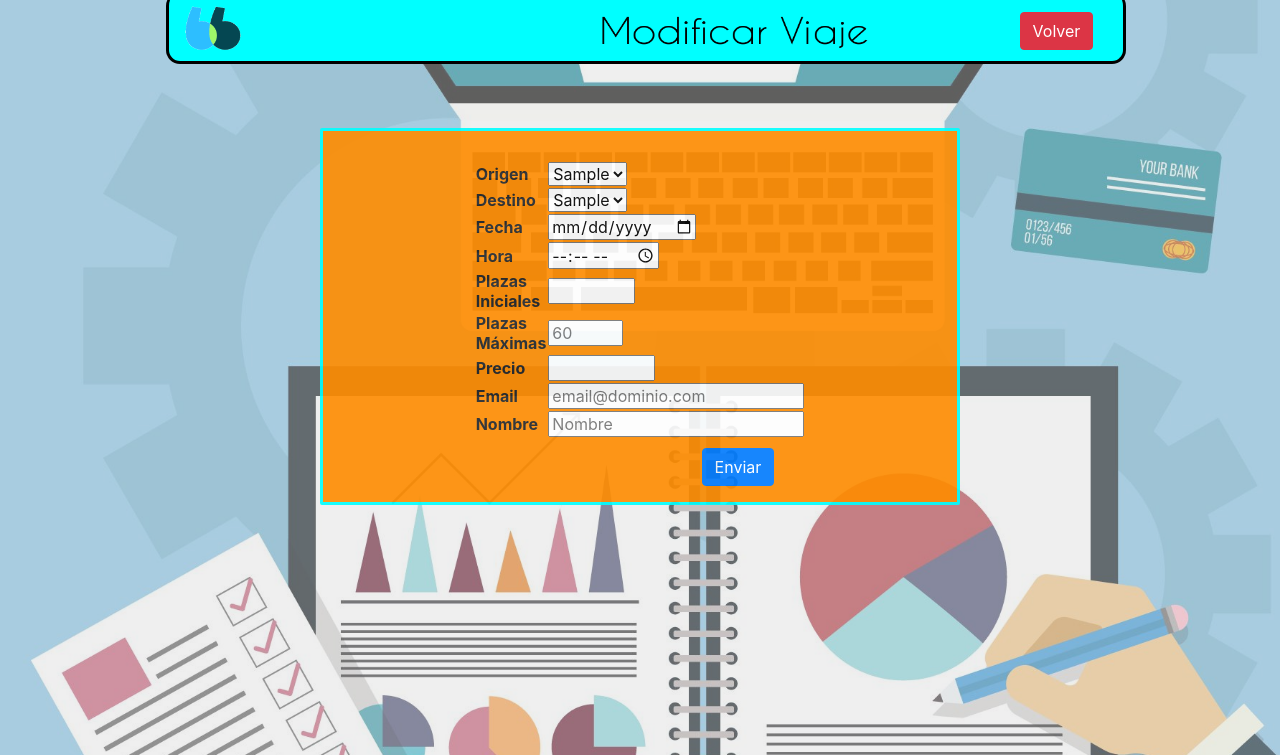
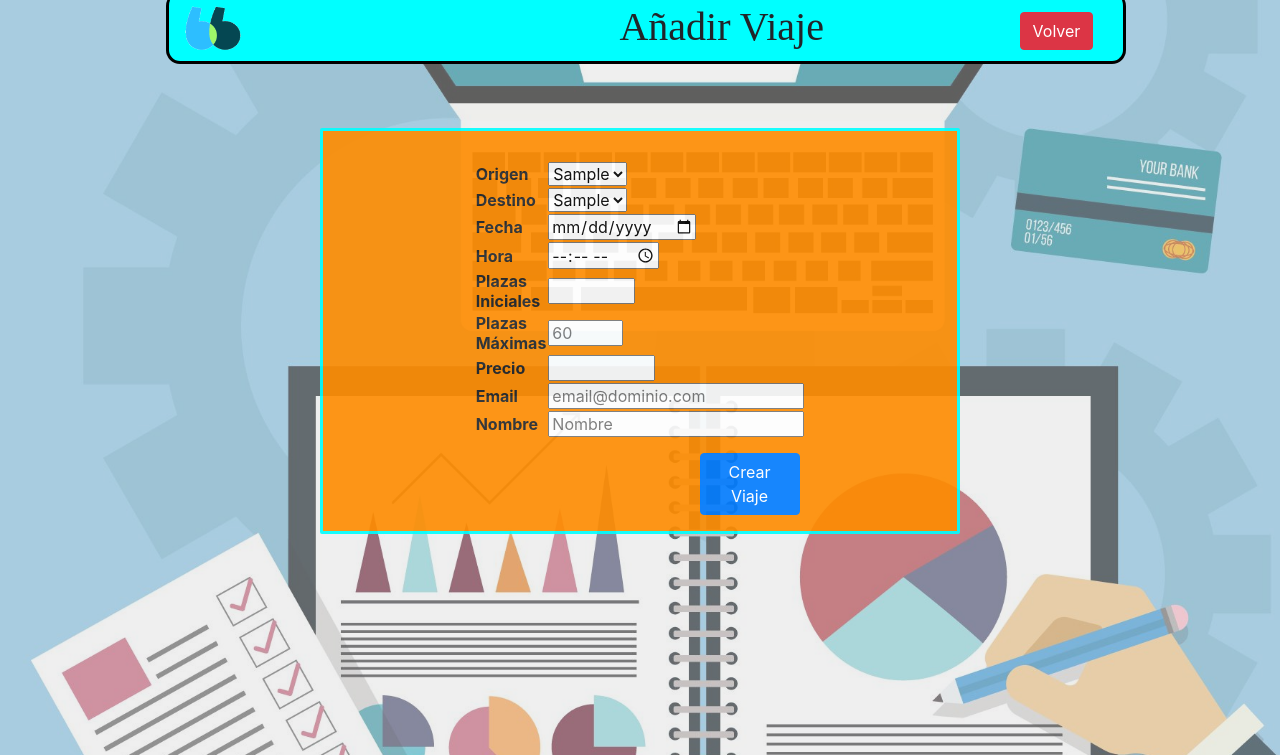
Before and after one commit to DavidRodriguezOzaeta/blablabus, a PHP site: page /anadir.php in a window 1280 px wide. Shown: the top 755 px of the page. Run offline with PHP 8.4, Linux system fonts and the light colour scheme; tables that the repository leaves empty or names only in its code hold one stand-in row (values such as "Sample post").

Commit message:
Hijos de fruta hacer algo
Signed-off-by: JuanPardos <juanpavh97@gmail.com>

```diff
--- a/anadir.php
+++ b/anadir.php
@@ -26,8 +26,8 @@
 	<body style="background-image:url('imagenes/fondogestion.png');background-size:cover">
 		<div class="container-fluid" id="barraSuperior">
 			<a href="index.php"><img src="imagenes/blablacar2.png" width="58px" height="54px" style="margin-top:9px"></a>
-			<img src="imagenes/textmodificar.png" width="300px" height="50px" style="position:absolute;left:415px;top:23px">
-		 	<input type="button" class="btn btn-danger" value="Volver" style="position:absolute;right:30px;top:20px" onclick="window.open('panelcontrol.php')">
+			<div style="position:absolute; top:5;left:450px;font-size:40;font-family:Century Gothic"> Añadir Viaje</div>
+			<input type="button" class="btn btn-danger" value="Volver" style="position:absolute;right:30px;top:20px" onclick="window.open('panelcontrol.php')">
 		 </div>
 		<div class="col-6 offset-3" style="margin-top:10%;background-color:darkorange;opacity:0.9;border:3px solid aqua;border-radius:2px;color:white">
 			<?php
@@ -96,7 +96,7 @@
 						<td><b>Plazas Iniciales</b></td>
 						<td>
 							<?php
-								echo"<input type='number' name='plazasocupadas' min='1' max='65' maxlength='2' oninput='maxLengthCheck(this)' value='$lineaDatos[plazasocupadas]'";
+								echo"<input type='number' name='plazasocupadas' min='1' max='65' maxlength='2' oninput='maxLengthCheck(this)'";
 							?>
 						</td>
 					</tr>
@@ -134,7 +134,7 @@
 					</tr>
 				</table>
 				<div class="btn-group" role="group" aria-label="Basic example">
-					<button type="submit" class="btn btn-primary" style="margin-left:500%;margin-top:10px">Enviar</button>
+					<button type="submit" class="btn btn-primary" style="margin-left:330%;margin-top:15px;min-width:100px">Crear Viaje</button>
 				</div>
 			</form>
 		</div>
```
